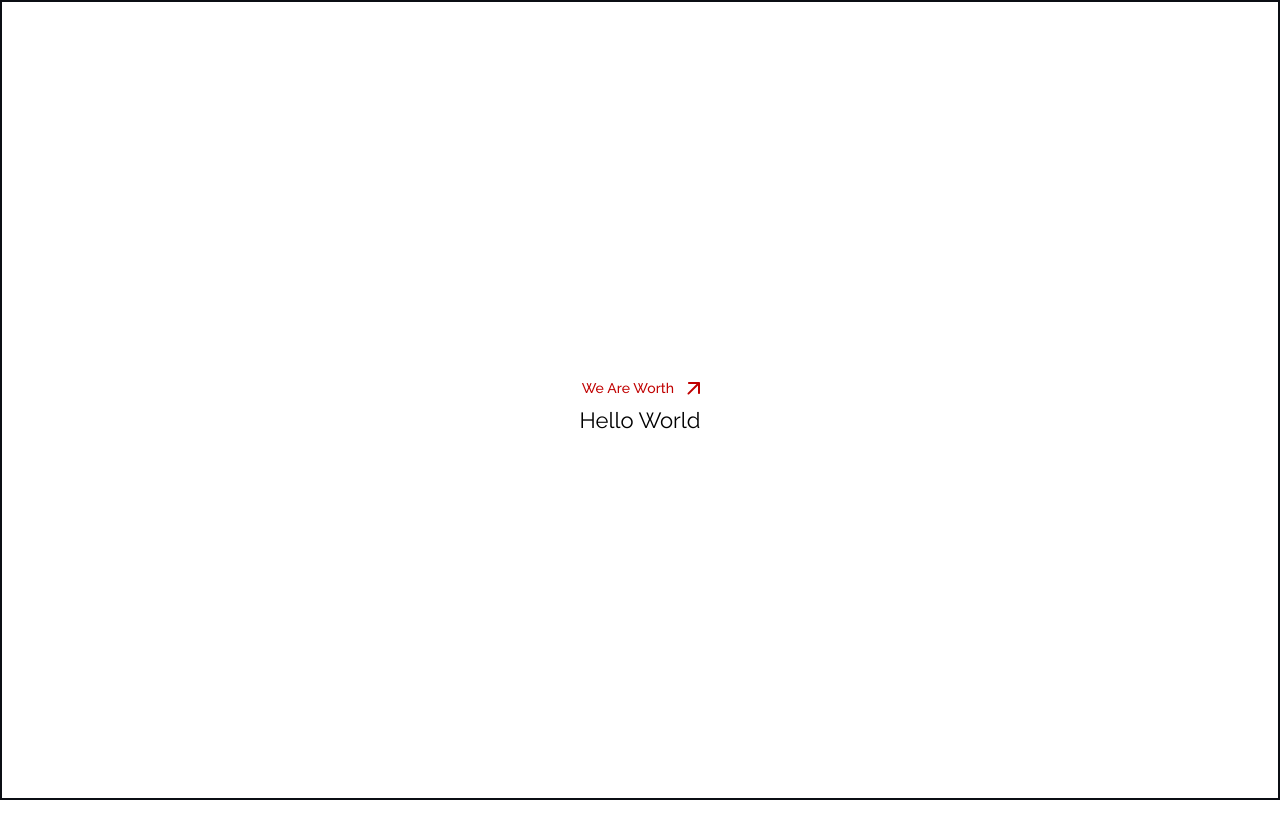
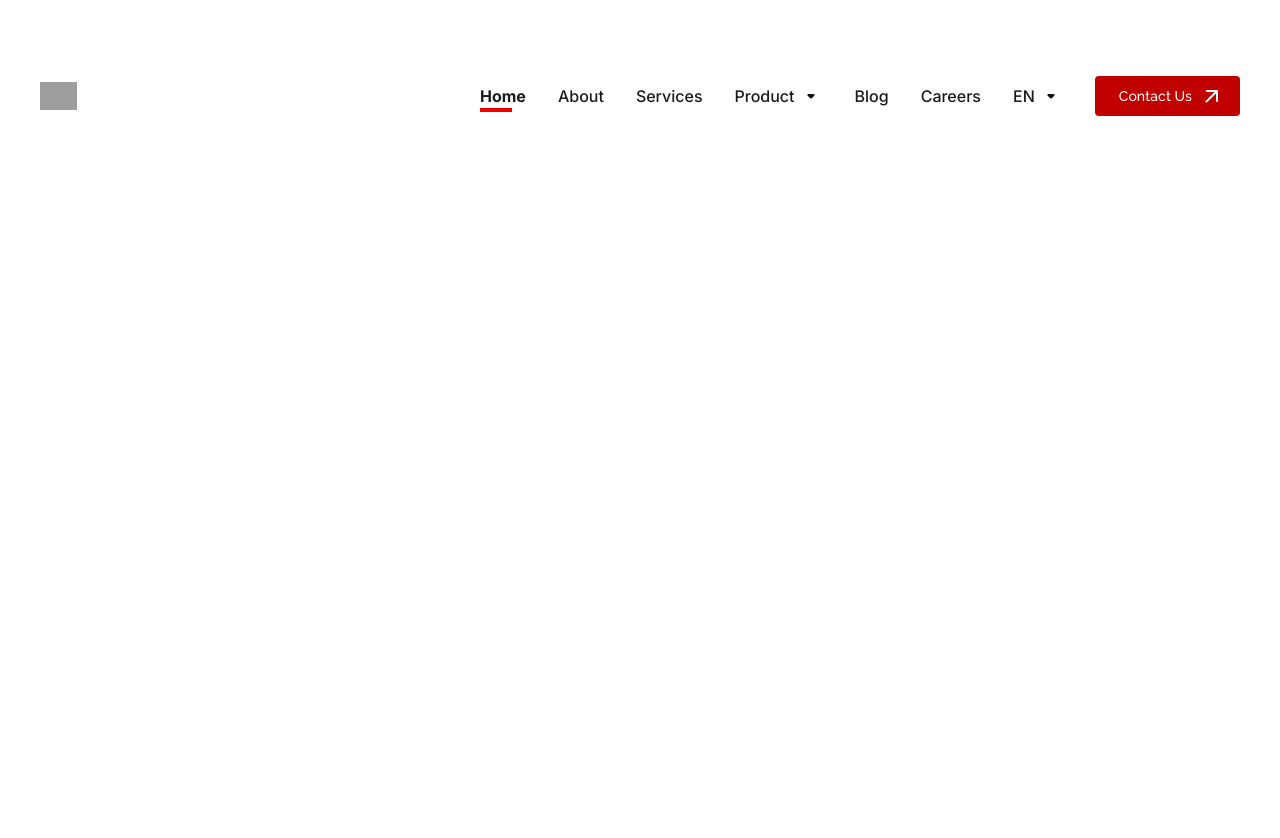
Before and after one commit to luqmanamirullah/web-neuron, a Next.js app in the folder frontend/: page / in a window 1280 px wide. Shown: the top 838 px of the page. Before the commit the page ends 800 px from the top, so only its background shows below. Built offline with nearby package versions, Linux system fonts and the light colour scheme; grey boxes are pictures that could not be loaded.

Commit message:
refactor: implement navbar

```diff
--- a/frontend/app/about/page.tsx
+++ b/frontend/app/about/page.tsx
@@ -1,14 +1,11 @@
-import Button from '@/components/Button';
-
 function page(): JSX.Element {
   return (
-    <main>
+    <>
       {/* Hero Section in About */}
-      <section>
+      <section className="w-full h-[200vh] flex flex-col justify-center items-center">
         <h1>About</h1>
-        <Button label="Click me" />
       </section>
-    </main>
+    </>
   );
 }
 
--- a/frontend/app/layout.tsx
+++ b/frontend/app/layout.tsx
@@ -1,3 +1,4 @@
+import Navbar from '@/components/navbar/navbar';
 import type { Metadata } from 'next';
 import { inter, raleway } from './fonts';
 import './globals.css';
@@ -14,7 +15,10 @@ export default function RootLayout({
 }): JSX.Element {
   return (
     <html lang="en" className={raleway.variable + ' ' + inter.variable}>
-      <body>{children}</body>
+      <body>
+        <Navbar />
+        <main className="w-full py-40">{children}</main>
+      </body>
     </html>
   );
 }
--- a/frontend/app/page.tsx
+++ b/frontend/app/page.tsx
@@ -1,21 +1,9 @@
-import Button from '@/components/button';
-import ArrowOutwardRounded from '@mui/icons-material/ArrowOutwardRounded';
 function page(): JSX.Element {
   return (
-    <main className="w-full">
+    <>
       {/* Hero Section */}
-      <section className="w-full border-2 border-black h-screen flex flex-col justify-center items-center">
-        <Button
-          label="We Are Worth"
-          size="sm"
-          buttonStyle="text"
-          withIcon
-          icon={<ArrowOutwardRounded />}
-        />
-
-        <h1 className="text-button-large"> Hello World</h1>
-      </section>
-    </main>
+      <section className="w-full h-[200vh] flex flex-col justify-center items-center"></section>
+    </>
   );
 }
 
```
